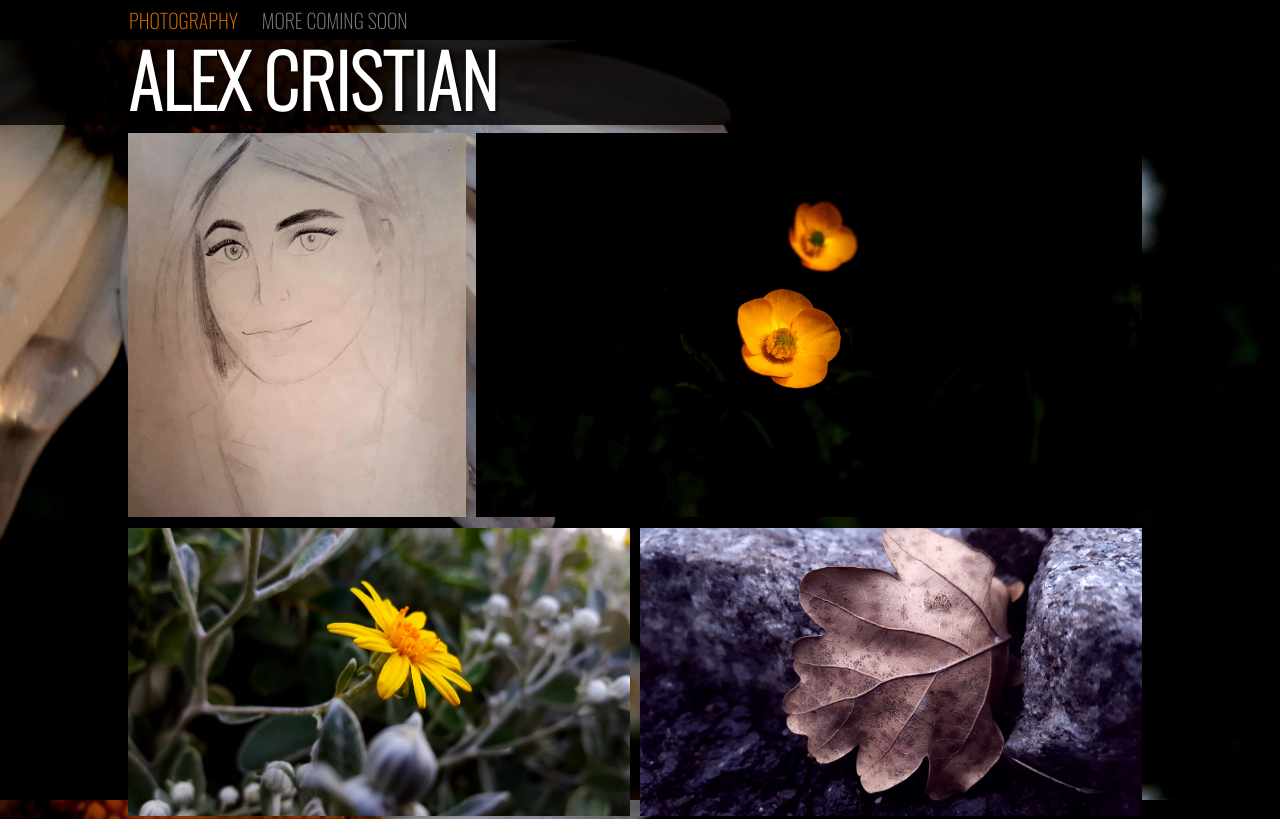
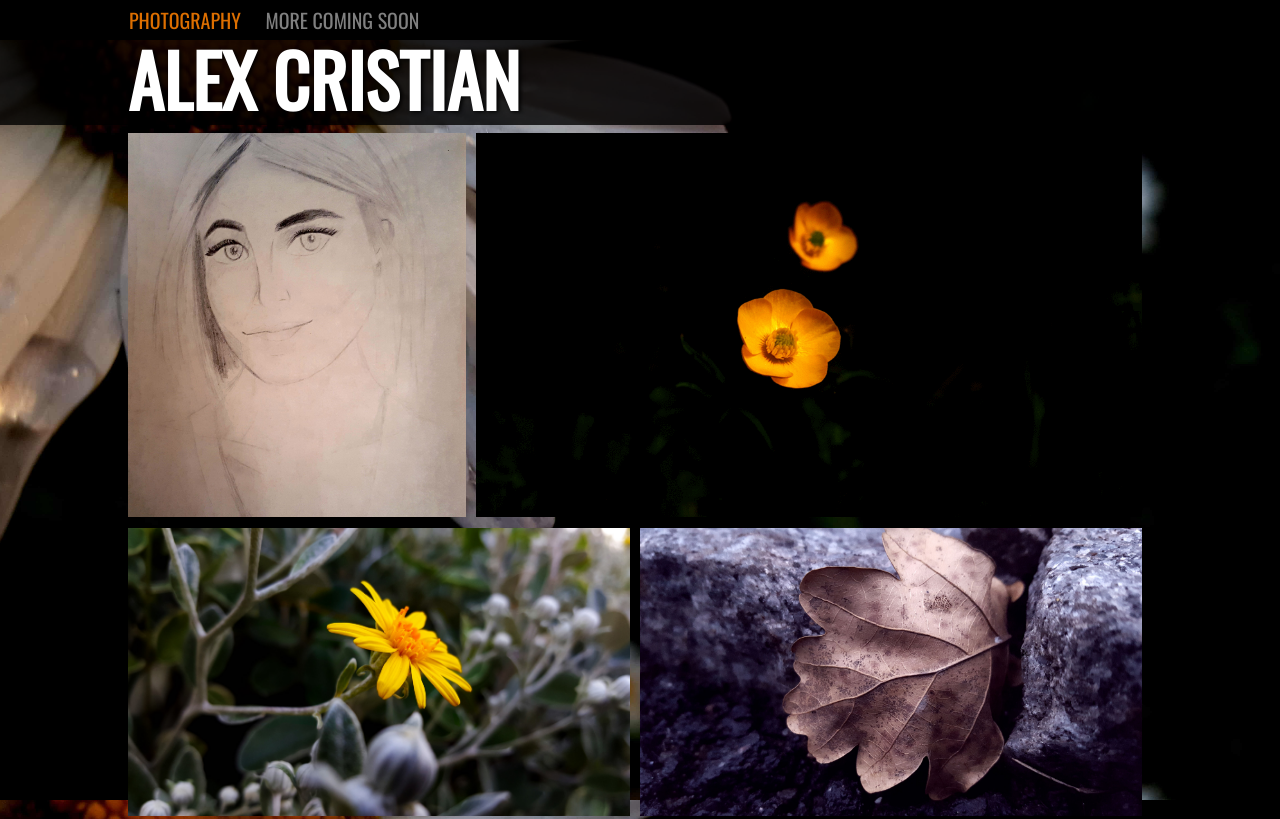
Before and after one commit to alexcristian1/website, a plain HTML site: page index.html in a window 1280 px wide. Shown: the top 819 px of the page. Drawn offline with nearby package versions, Linux system fonts and the light colour scheme.

Commit message:
Update index.html

```diff
--- a/index.html
+++ b/index.html
@@ -6,7 +6,7 @@
 <meta name="viewport" content="width=device-width,initial-scale=1.0">
 
 <title>Alex Cristian's Photography </title>
-<link href="https://fonts.googleapis.com/css?family=Oswald:200" rel="stylesheet">
+<link href="https://fonts.googleapis.com/css?family=Oswald" rel="stylesheet">
 
 <link rel="stylesheet" href="StyleSheet.css">
 <link rel="stylesheet" href="Mobile.css">
```
